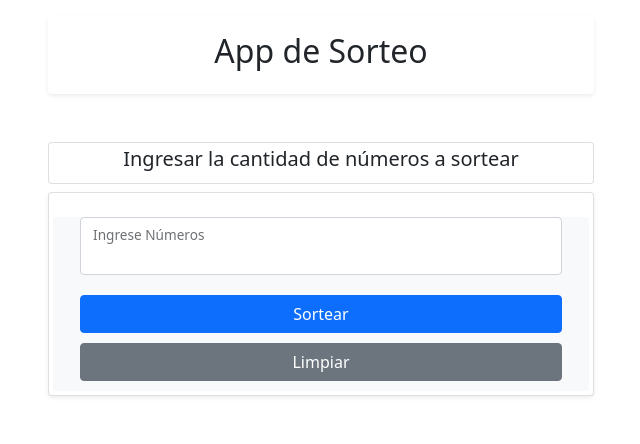
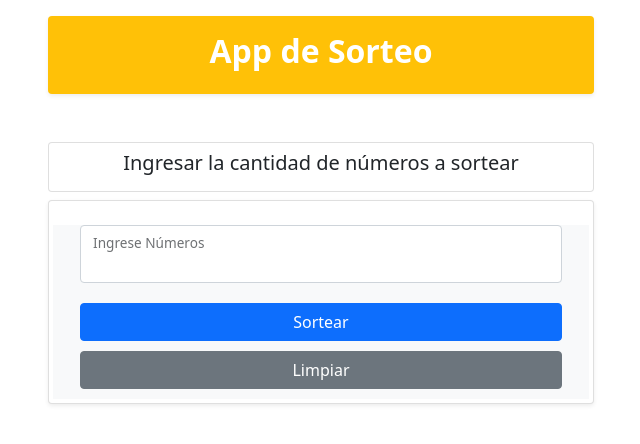
Before and after one commit to RicardoZelada/App-Sorteo, a plain HTML site: page index.html in a window 1280 px wide. Shown: the whole page, without its empty margins (319-959 px from the left). Drawn offline with nearby package versions, Linux system fonts and the light colour scheme.

Commit message:
Cambio en algunos estilos

```diff
--- a/index.html
+++ b/index.html
@@ -14,13 +14,13 @@
         <section class="container-xl">
             <div class="row justify-content-center">
                 <div class="col-lg-6 col-sm-9">
-                    <nav class="container-lg text-center mt-3 bg-light shadow-sm p-3 mb-5 bg-body rounded">
-                        <h2>App de Sorteo</h2>
+                    <nav class="container-lg text-center mt-3 bg-warning shadow-sm p-3 mb-5 rounded">
+                        <h2 class="fw-bold text-white">App de Sorteo</h2>
                     </nav>
 
                     <div class="card mt-3">
                         <div class="header">
-                            <h5 class="text-center p-1">Ingresar la cantidad de números a sortear</h5>
+                            <h5 class="text-center p-2">Ingresar la cantidad de números a sortear</h5>
                         </div>
                     </div>
                     <div class="div__alert">
```
